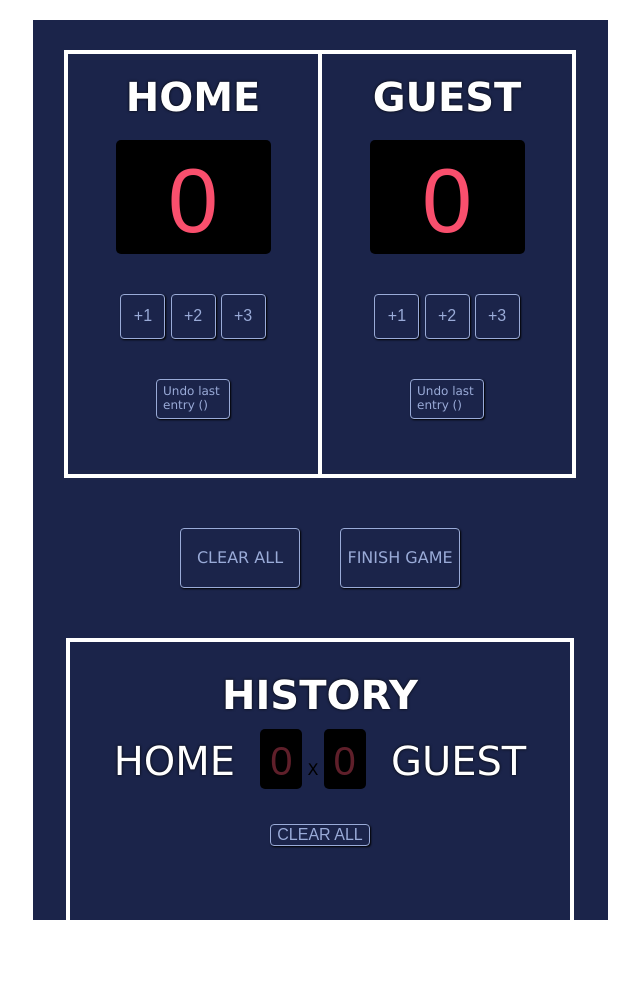
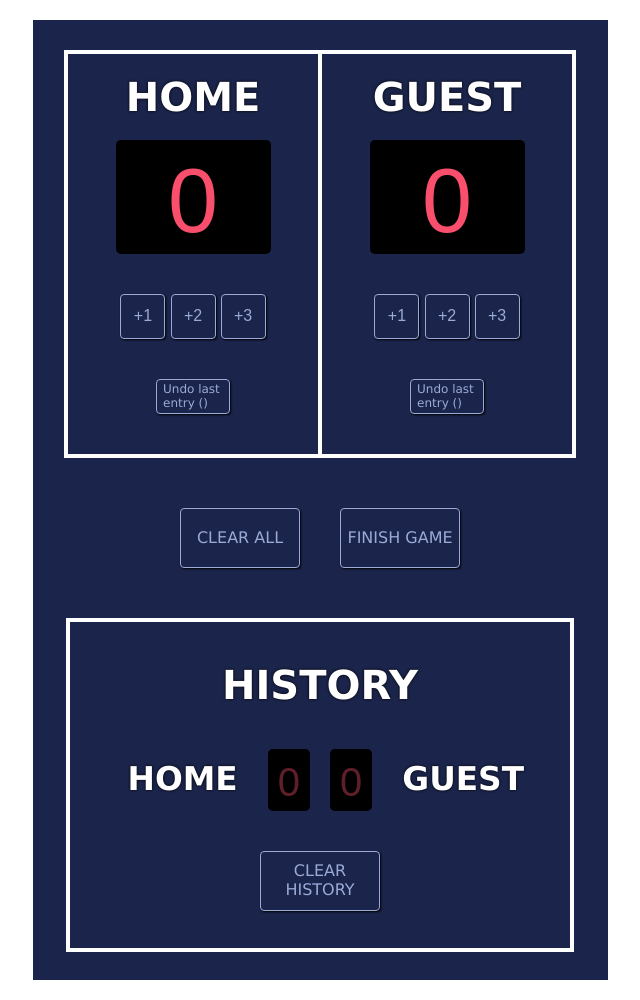
Before and after one commit to leohenrimac/Scoreboard, a website built with Vite: page index.html in a window 1280 px wide. Shown: the whole page, without its empty margins (320-960 px from the left). Built offline with nearby package versions, Linux system fonts and the light colour scheme; a web font is replaced by a local one.

Commit message:
Final draft

```diff
--- a/index.css
+++ b/index.css
@@ -9,7 +9,7 @@ body {
     flex-direction: column;
     align-items: center;
     width: 575px;
-    height: 900px;
+    height: 960px;
     background-color: #1B244A;
 }
 
@@ -18,11 +18,10 @@ body {
     flex-direction: column;
     align-items: center;
     border: 4px solid white;
-    height: 420px;
+    height: 400px;
     width: 210px;
     margin: 10px -2px 30px -2px;
     padding: 0 20px;
-
 }
 
 .team {
@@ -31,7 +30,6 @@ body {
     margin: 0;
     padding: 20px;
     text-shadow: 0 0 3px black;
-
 }
 
 .score {
@@ -45,7 +43,6 @@ body {
     padding: 10px 0;
     margin: 0 0 40px 0;
     border-radius: 5px;
-
 }
 
 button {
@@ -68,8 +65,6 @@ button:active {
 .score-btn {
     width: 45px;
     height: 45px;
-
-
 }
 
 .undo-btn  {
@@ -78,11 +73,7 @@ button:active {
     margin: 40px auto;
     height: 40px;
     width: 74px;
-
     text-align: left;
-
-
-
 }
 
 .score-board {
@@ -94,7 +85,6 @@ button:active {
 #score-controls {
     display: flex;
     margin-top: 0;
-
 }
 
 .control-btn {
@@ -109,6 +99,7 @@ button:active {
     flex-direction: column;
     align-items: center;
     border: 4px solid white;
+    height: 216px;
     margin: 50px auto;
     width: 500px;
     padding: 10px 0 100px 0;
@@ -120,9 +111,49 @@ button:active {
     font-size: 40px;
     background-color: black;
     padding: 10px 10px 6px 10px;
-    margin: 0;
+    margin: 10px 10px 10px 10px;
     border-radius: 5px;
 }
 .history-btn {
-    margin: 40px auto;
+    margin: 0 auto;
+    display: flex;
+    justify-content: center;
+    padding: 10px 0 0 0;
+    font-family: Verdana, Geneva, Tahoma, sans-serif;
+    height: 60px;
+    width: 120px;
 }
+
+.team-history {
+    font-size: 28px;
+    color: white;
+    margin: 0;
+    padding: 20px;
+    text-shadow: 0 0 3px black;
+}
+
+.flex {
+    display: flex;
+    justify-content: space-between;
+    align-items: center;
+
+}
+.width {
+    width: 120px;
+}
+
+.left {
+    text-align: left;
+}
+
+.right {
+    text-align: right;
+}
+
+.team-history-container {
+    font-size: 40px;
+    color: white;
+    text-shadow: 0 0 3px black;
+    margin: 0;
+    padding: 30px 0 0 0;
+}
--- a/index.html
+++ b/index.html
@@ -40,15 +40,21 @@
             </div>
             <div id="score-history">
                 <div>
-                    <h1 class="team">HISTORY</h1>
+                    <h1 class="team-history-container">HISTORY</h1>
                 </div>
-                <div>
-                    <span class="team">HOME</span>
-                    <span id="score-game-home">0</span> X <span id="score-game-guest">0</span>
-                    <span class="team">GUEST</span>
+                <div class="flex">
+                    <div class="team-history">
+                        <h3 class="width right">HOME</h3>
+                    </div>
+                    <div class="flex">
+                        <p id="score-game-home">0</p><p id="score-game-guest">0</p>
+                    </div>
+                    <div class="team-history">
+                        <h3 class="width left">GUEST</h3>
+                    </div>
                 </div>
-                <div>
-                    <button class="history-btn" onclick="clearAll()">CLEAR ALL</button>
+                <div class="flex">
+                    <button class="history-btn" onclick="clearHistory()">CLEAR HISTORY</button>
                 </div>
             </div>
         </div>
--- a/index.js
+++ b/index.js
@@ -12,8 +12,6 @@ function add1Home() {
     document.getElementById("home-score").textContent = scoreHome;
     historyHome.push(1);
     document.getElementById("last-home").textContent = historyHome[historyHome.length - 1];
-
-
 }
 
 function add2Home() {
@@ -58,7 +56,7 @@ function undoHome() {
         document.getElementById("home-score").textContent = scoreHome;
         document.getElementById("last-home").textContent = historyHome[historyHome.length - 1];
     } else {
-        return 0
+        return 0;
     }
 }
 
@@ -69,9 +67,8 @@ function undoGuest() {
         document.getElementById("guest-score").textContent = scoreGuest;
         document.getElementById("last-guest").textContent = historyGuest[historyGuest.length - 1];
     } else {
-        return 0
+        return 0;
     }
-
 }
 
 function clearAll() {
@@ -81,27 +78,32 @@ function clearAll() {
     document.getElementById("guest-score").textContent = scoreGuest;
     historyHome = [];
     historyGuest = [];
-    document.getElementById("last-home").textContent = historyHome[historyHome.length - 1]
-    document.getElementById("last-guest").textContent = historyGuest[historyGuest.length - 1]
-
+    document.getElementById("last-home").textContent = historyHome[historyHome.length - 1];
+    document.getElementById("last-guest").textContent = historyGuest[historyGuest.length - 1];
 }
 
 function finishGame() {
     if(scoreHome > scoreGuest) {
-        window.alert("HOME WINS!")
+        window.alert("HOME WINS!");
         scoreGameHome += 1;
         document.getElementById("score-game-home").textContent = scoreGameHome;
-        clearAll()
-
+        clearAll();
     }
     else if(scoreHome < scoreGuest){
         scoreGameGuest += 1;
         document.getElementById("score-game-guest").textContent = scoreGameGuest;
-        clearAll()
-        window.alert("GUEST WINS!")
+        clearAll();
+        window.alert("GUEST WINS!");
     }
     else {
-        window.alert("It is a tie!")
-        clearAll()
+        window.alert("It is a tie!");
+        clearAll();
     }
 }
+
+function clearHistory() {
+    scoreGameHome = 0;
+    document.getElementById("score-game-home").textContent = scoreGameHome;
+    scoreGameGuest = 0;
+    document.getElementById("score-game-guest").textContent = scoreGameGuest;
+}
```
